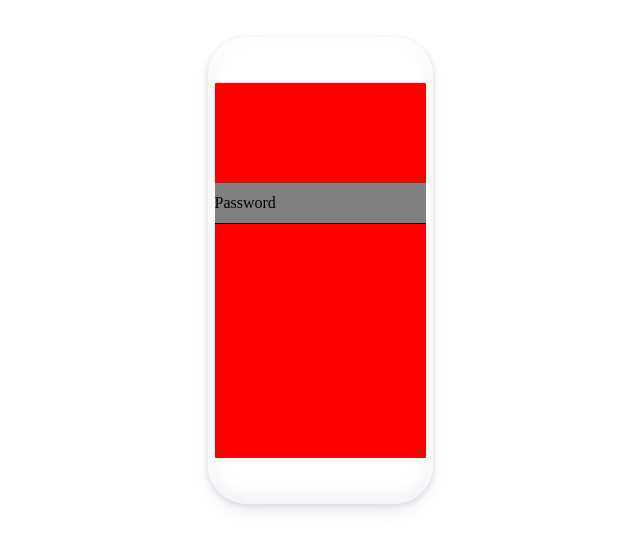
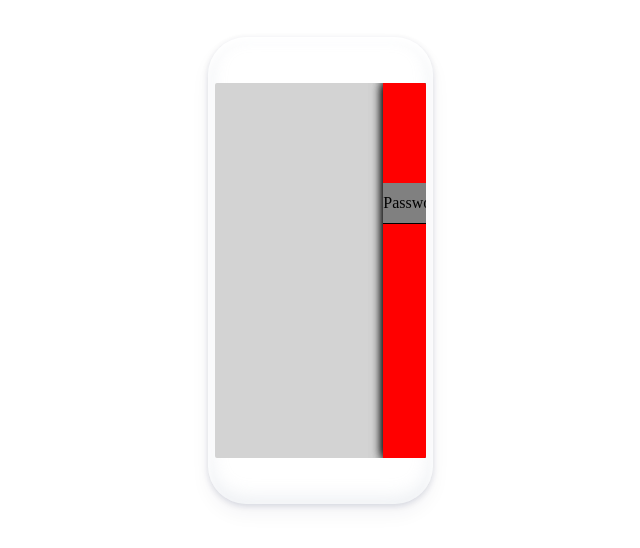
Before and after one commit to johann1301s/menu, a React (Create React App) app: page / in a window 1280 px wide. Shown: the part 130-678 px from the top of the page, without its empty margins (320-960 px from the left). Built offline with nearby package versions, Linux system fonts and the light colour scheme.

Commit message:
improve slide movement

```diff
--- a/src/Login.js
+++ b/src/Login.js
@@ -28,7 +28,7 @@ class Login extends Component {
 
     return (
       <Frame>
-        <Link onClick={ () => this.props.get('Login', 'right') }>
+        <Link onClick={ () => this.props.get('Password', 'r') }>
           Login
         </Link>
       </Frame>
--- a/src/Menu.js
+++ b/src/Menu.js
@@ -14,13 +14,18 @@ class Menu extends Component {
   constructor(props) {
     super(props);
     this.state = {
-      active: 'Login',
+      active: 'Password',
     }
   }
 
   get(slide, from) {
-    this.refs[slide].move(from, 'center');
-    this.refs[this.state.active].move('center', 'left');
+    let end = (from === 'r') ? 'l' : 'r';
+    this.refs[this.state.active].move('c', end);
+
+    this.refs[slide].move(from, 'c');
+    this.state = {
+      active: slide,
+    }
   }
 
   render() {
--- a/src/Password.js
+++ b/src/Password.js
@@ -30,7 +30,7 @@ class Login extends Component {
 
     return (
       <Frame>
-        <Link onClick={ () => this.props.get('Password', 'right') }>
+        <Link onClick={ () => this.props.get('Login', 'r') }>
           Password
         </Link>
       </Frame>
--- a/src/Slide.js
+++ b/src/Slide.js
@@ -7,22 +7,35 @@ const Frame = styled.div`
   width: 100%;
   background-color: red;
   box-shadow: 0px 0px 10px black;
-  left: ${ props => props.position ? '0px' : '20px' };
-  animation-name: ${ props => props.position ? lol : lol2 };
-  animation-duration: 0.1s;
+  left: ${ props => props.position };
+  animation-duration: 0.4s;
   animation-iteration-count: 1;
-  animation-timing-function: linear;
+  animation-timing-function: swing;
   animation-direction: normal;
+  animation-name: ${ props => eval(props.keyframe) };
+  z-index: ${ props => props.index };
 `;
 
-const lol = keyframes`
-  from  { left: 20px }
+const none = keyframes``;
+
+const rc = keyframes`
+  from  { left: 80% }
   to { left: 0px }
 `;
 
-const lol2 = keyframes`
+const cr = keyframes`
   from  { left: 0px }
-  to { left: 20px }
+  to { left: 80% }
+`;
+
+const cl = keyframes`
+  from  { left: 0px }
+  to { left: -50% }
+`;
+
+const lc = keyframes`
+  from  { left: -50% }
+  to { left: 0px }
 `;
 
 class Slide extends Component {
@@ -30,22 +43,42 @@ class Slide extends Component {
   constructor(props) {
     super(props);
     this.state = {
-      position: true,
+      position: '80%',
+      keyframe: 'none',
+      index: 1,
     }
   }
 
   move(start, end) {
 
-    console.log(start + ' ' + end);
-    this.setState({
-      position: !this.state.position,
-    });
+    if (end === 'r') {
+      this.setState({
+        position: '80%',
+        keyframe: start + end,
+        index: 3,
+      });
+    } else if (end === 'c') {
+      this.setState({
+        position: '0%',
+        keyframe: start + end,
+        index: 2,
+      });
+    } else {
+      this.setState({
+        position: '-50%',
+        keyframe: start + end,
+        index: 1,
+      });
+    }
+
   }
 
   render() {
     let Content = this.props.component;
     return (
       <Frame
+        index={ this.state.index }
+        keyframe={ this.state.keyframe }
         position={ this.state.position }>
         <Content
           get={ this.props.get }/>
```
